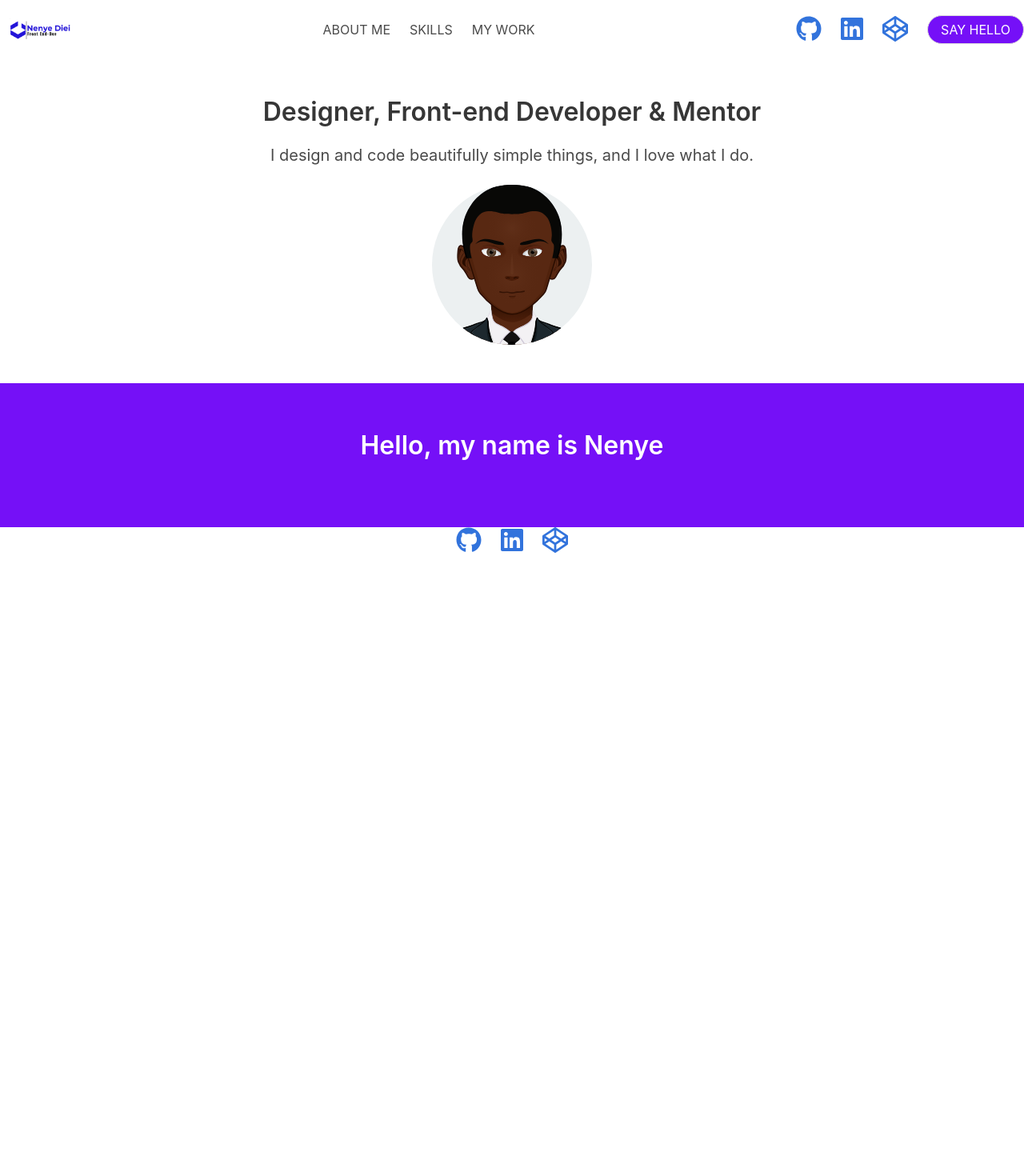
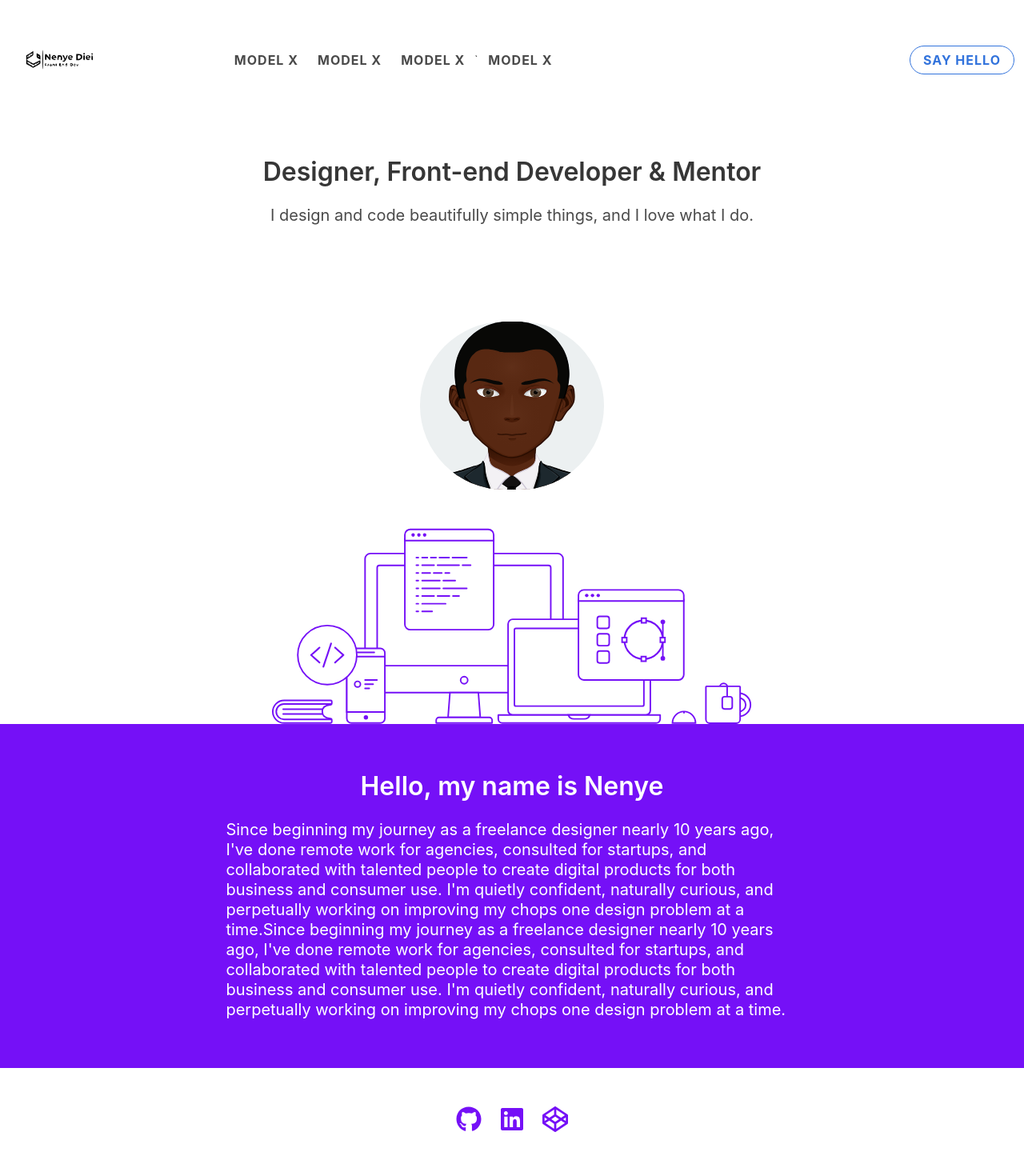
Before and after one commit to wctcprog98/bulma-port, a PHP site: page / in a window 1280 px wide. Shown: the whole page at 80% size. Before the commit the page ends 691 px from the top, so only its background shows below. Run offline with PHP 8.4, Linux system fonts and the light colour scheme; some libraries are stand-ins or nearby versions.

Commit message:
everything looks good up to the footer

```diff
--- a/css/style.css
+++ b/css/style.css
@@ -1,7 +1,6 @@
 body {
     margin: 0;
     padding: 0;
-    font-size: 30px;
 }
 
 .button.is-primary.is-outlined {
@@ -9,3 +8,12 @@ body {
     border-color: #7510F7;
     color: #7510F7;
 }
+
+.filter-blue {
+filter: invert(12%) sepia(99%) saturate(6729%) hue-rotate(270deg) brightness(95%) contrast(106%);
+}
+
+a{
+    font-size: 16px;
+    color: #7510F7;
+}
--- a/index.html
+++ b/index.html
@@ -5,80 +5,84 @@
         <meta charset="UTF-8">
             <meta name="viewport" content="width=device-width, initial-scale=1.0">
                 <title>My Portfolio</title>
-    <link rel="stylesheet" href="css/style.css">
                 <link rel="stylesheet" href="https://cdnjs.cloudflare.com/ajax/libs/bulma/0.7.0/css/bulma.min.css">
-    <script defer src="https://use.fontawesome.com/releases/v5.0.7/js/all.js"></script>
+                    <script defer="defer" src="https://use.fontawesome.com/releases/v5.0.7/js/all.js"></script>
                     <link rel="stylesheet" href="css/debug.css">
                         <link rel="stylesheet" href="css/helpers.css">
-</head>
+                            <link rel="stylesheet" href="css/style.css"></head>
 
                             <body>
-    <nav class="navbar" role="navigation" aria-label="main navigation">
-        <div class="navbar-brand">
-            <a class="navbar-item" href="#">
-                <img src="images/logo1.png">
+                                <!-- image -->
+                                <div class="columns is-mobile is-marginless heading has-text-weight-bold">
+                                    <div
+                                        class="column left is-narrow">
+                                        <!--  -->
+                                        <figure class="image">
+                                            <img src="images/VmQnHq7801.svg" style="height: 125px; width: 125px;"></figure>
+                                        </div>
+                                        <div
+                                            class="column right">
+                                            <!-- -- ... -->
+                                            <a class="navbar-item">MODEL X</a>
+                                            <a class="navbar-item">MODEL X</a>
+                                            <a class="navbar-item">MODEL X</a>`
+                                            <a class="navbar-item">MODEL X</a>
+                                        </diV>
+                                        <div
+                                            class="column right">
+                                            <!-- ... -->
+                                            <a class="button is-link is-outlined is-rounded" href=" /contact">
+
+
+                                                <p>SAY HELLO</p>
                                             </a>
+
+
+
+                                        </div>
+                                    </div>
+                                    <div class="columns section">
+                                        <div class="column">
+                                            <p class="title is-spaced center">Designer, Front-end Developer & Mentor</p>
+
+                                            <p class="subtitle center is-size-5 desktop">I design and code beautifully simple things, and I love what I do.</p>
+
+
+                                        </div>
                                     </div>
 
-        <div id="navbarBasicExample" class="navbar-menu">
-            <div class="navbar-end">
-                <a class="navbar-item" href="#about">
-                    ABOUT ME
-                </a>
+                                    <section class="section">
+                                        <figure class="image center">
 
-                <a class="navbar-item" href="#skills">
-                    SKILLS
-                </a>
-                <a class="navbar-item" href="myWork">
-                    MY WORK
-                </a>
+                                            <img src="images/myAvatar.svg" class="is-rounded" style="width: 230px; height: 210px;" alt=""></figure>
+                                        </section>
+                                        <section class="image center">
+                                            <img src="images/computer graphic.svg" style="width: 600px;" alt="pictures of computers"></section>
+                                            <!-- About Me -->
+                                            <section class="section center is-narrow" style="background: #7510F7;">
+                                                <div class="column is-three-fifths">
+                                                    <p class="title is-spaced center has-text-white">Hello, my name is Nenye</p>
+                                                    <p class="subtitle center has-text-white">Since beginning my journey as a freelance designer nearly 10 years ago, I've done remote work for agencies, consulted for startups, and collaborated with talented people to create digital products for both business and consumer use. I'm quietly confident, naturally curious, and perpetually working on improving my chops one design problem at a time.Since beginning my journey as a freelance designer nearly 10 years ago, I've done remote work for agencies, consulted for startups, and collaborated with talented people to create digital products for both business and consumer use. I'm quietly confident, naturally curious, and perpetually working on improving my chops one design problem at a time.</p>
 
                                                 </div>
-
-            <div class="navbar-end">
-                <div class="navbar-item">
-                    <a class="column" href="https://github.com/wctcprog98"><i class="fab fa-2x fa-github"></i></a>
-                    <a class="column" href="https://www.linkedin.com/in/nenyediei"> <i
-                            class="fab fa-2x fa-linkedin"></i></a>
-                    <a class="column" href="https://codepen.io/wctcprog98"><i class="fab fa-2x fa-codepen"></i></a>
-                </div>
-                <div class="buttons">
-                    <a class="button is-rounded is-outlined is-inverted" href="#contact" style="background: #7510F7;">
-                        <p class="has-text-white">SAY HELLO</p>
+                                            </section>
+                                            <footer class="section center">
+                                                <div class="columns">
+                                                    <a class="column" href="https://github.com/wctcprog98">
+                                                        <i class="fab fa-2x fa-github"></i>
                                                     </a>
-                </div>
-            </div>
-        </div>
-    </nav>
-
-<section class="section">
-    <div class="columns">
-        <div class="column">
-            <p class="title center is-spaced">Designer, Front-end Developer & Mentor</p>
-            <p class="subtitle center is-spaced">I design and code beautifully simple things, and I love what I do.</p>
-            <div class="image center">
-                    <img src="images/myAvatar.svg" class="is-rounded" alt="" style="height: 200px; width: 200px;" />
-            </div>
-        </div>
-    </div>
-</section>
-
-<!-- About Me -->
-<section class="section" style="background: #7510F7;">
-        <div class="column">
-            <p class="title is-spaced center has-text-white">Hello, my name is Nenye</p>
-            <p class="subtitle"></p>
-        </div>
-</section>
-    <footer class="center">
-        <div class="columns" style="max-width: 500px;">
-            <a class="column" href="https://github.com/wctcprog98"><i class="fab fa-2x fa-github"></i></a>
-             <a class="column" href="https://www.linkedin.com/in/nenyediei"> <i
-                class="fab fa-2x fa-linkedin"></i></a>
-             <a class="column" href="https://codepen.io/wctcprog98"><i class="fab fa-2x fa-codepen"></i></a>
+                                                    <a class="column" href="https://www.linkedin.com/in/nenyediei">
+                                                        <i class="fab fa-2x fa-linkedin"></i>
+                                                    </a>
+                                                    <a class="column" href="https://codepen.io/wctcprog98">
+                                                        <i class="fab fa-2x fa-codepen"></i>
+                                                    </a>
+                                                    <a href="mai"></a>
                                                 </div>
 
                                             </footer>
                                         </body>
 
                                     </html>
+                                </body>
+                            </body>
```
Also changed, not shown: images/logoNEW.png (added). Lines whose indentation alone changed are shown as unchanged.
